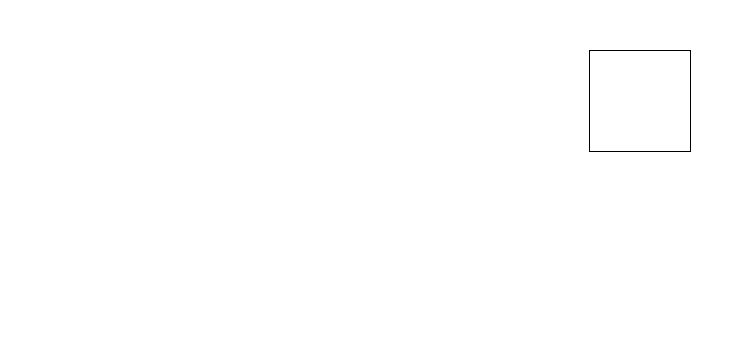
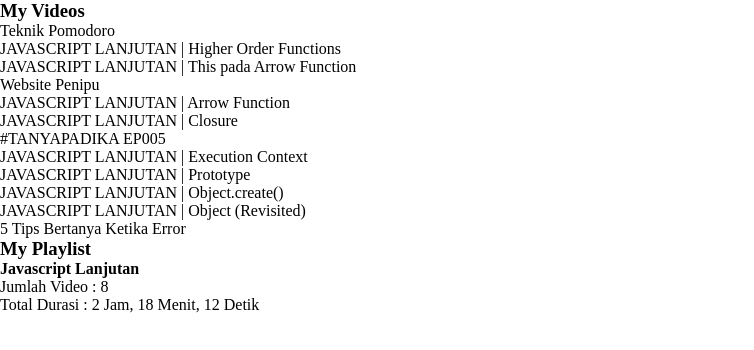
Before and after one commit to leolabs-id/belajar-javascript-lanjutan, a plain HTML site: page index.html in a window 1280 px wide. Shown: the whole page, without its empty margins (0-754 px from the left). Drawn offline with Linux system fonts and the light colour scheme.

Commit message:
Array.prototype.filter

```diff
--- a/index.html
+++ b/index.html
@@ -8,7 +8,32 @@
 </head>
 <body>
 
-    <div class="box"></div>
+    <!-- <div class="box"></div> -->
+    <h3>My Videos</h3>
+    <ul>
+        <li data-duration="15:27">Teknik Pomodoro</li>
+        <li data-duration="11:18">JAVASCRIPT LANJUTAN | Higher Order Functions</li>
+        <li data-duration="21:40">JAVASCRIPT LANJUTAN | This pada Arrow Function</li>
+        <li data-duration="19:38">Website Penipu</li>
+        <li data-duration="12:10">JAVASCRIPT LANJUTAN | Arrow Function</li>
+        <li data-duration="20:43">JAVASCRIPT LANJUTAN | Closure</li>
+        <li data-duration="14:30">#TANYAPADIKA EP005</li>
+        <li data-duration="26:38">JAVASCRIPT LANJUTAN | Execution Context</li>
+        <li data-duration="17:33">JAVASCRIPT LANJUTAN | Prototype</li>
+        <li data-duration="10:39">JAVASCRIPT LANJUTAN | Object.create()</li>
+        <li data-duration="17:31">JAVASCRIPT LANJUTAN | Object (Revisited)</li>
+        <li data-duration="14:25">5 Tips Bertanya Ketika Error</li>
+    </ul>
+
+    <h3>My Playlist</h3>
+    <ol>
+        <li>
+        <h4>Javascript Lanjutan</h4>
+        <p>Jumlah Video : <span class="jumlah-video"></span></p>
+        <p>Total Durasi : <span class="total-durasi"></span></p>
+        </li>
+    </ol>
+
 
     <script src="script.js"></script>
 </body>
--- a/script.js
+++ b/script.js
@@ -187,17 +187,125 @@
 
 
 
-const box = document.querySelector('.box');
-box.addEventListener('click', function () {
-    let satu = 'size';
-    let dua = 'caption';
+// const box = document.querySelector('.box');
+// box.addEventListener('click', function () {
+//     let satu = 'size';
+//     let dua = 'caption';
 
-    if (this.classList.contains(satu)) {
-        [satu, dua] = [dua, satu];
-    }
+//     if (this.classList.contains(satu)) {
+//         [satu, dua] = [dua, satu];
+//     }
 
-    this.classList.toggle(satu);
-    setTimeout(() => {
-        this.classList.toggle(dua);
-    }, 600);
+//     this.classList.toggle(satu);
+//     setTimeout(() => {
+//         this.classList.toggle(dua);
+//     }, 600);
+// });
+
+
+
+//array.prototype.filter
+// const angka = [3, 5, 8, 11, -1, -4, 0, -3, 2, 1, 6, 10, 9, 4, 7];
+
+// //mencari angka >= 5
+// // //for
+// // const newAngka = [];
+// // for (let i = 0; i < angka.length; i++) {
+// //     if (angka[i] >= 5) {
+// //         newAngka.push(angka[i]);
+// //     }
+// // }
+// // console.log(newAngka);
+
+// const newAngka = angka.filter(angka => angka >= 5);
+// console.log("Ini adalah angka >= 5",newAngka);
+
+// //map
+// //kalikan semua angka dengan 2
+// const kalikanDua = angka.map(a => a * 2);
+// console.log("Ini adalah angka * 2",kalikanDua);
+
+// //reduce
+// //jumlahkan semua angka
+// const jumlah = angka.reduce((accumulator, currentValue) => accumulator + currentValue, 0); //0 adalah angka awal
+// console.log("ini adalah jumlah semua angka",jumlah);
+
+// //find
+// //cari angka pertama yang bernilai 5
+// const find = angka.find(angka => angka === 5);
+// console.log("Ini adalah angka pertama yang bernilai 5",find);
+
+// //findIndex
+// //cari index angka pertama yang bernilai 5
+// const findIndex = angka.findIndex(angka => angka === 5);
+// console.log("Ini adalah index angka pertama yang bernilai 5",findIndex);
+
+// //some
+// //cek apakah ada angka yang bernilai 5
+// const some = angka.some(angka => angka === 5);
+// console.log("Apakah ada angka yang bernilai 5?",some);
+
+// //every
+// //cek apakah semua angka bernilai 5
+// const every = angka.every(angka => angka === 5);
+// console.log("Apakah semua angka bernilai 5?",every);
+
+// //sort
+// //urutkan angka
+// const sort = angka.sort((a, b) => a - b);
+// console.log("Ini adalah angka yang sudah diurutkan",sort);
+
+// //reverse
+// //balikkan angka
+// const reverse = angka.reverse();
+// console.log("Ini adalah angka yang sudah dibalik",reverse);
+
+// //slice
+// //slicing angka dari index 2 sampai 5
+// const slice = angka.slice(2, 5);
+// console.log("Ini adalah angka yang sudah dislice",slice);
+
+// //slicing angka dari index 2 sampai akhir
+// const slice2 = angka.slice(2);
+// console.log("Ini adalah angka yang sudah dislice",slice2);
+
+// //method chaining
+// //cari angka > 5, kalikan dengan 2, jumlahkan
+// const hasil = angka
+//     .filter(a => a > 5)
+//     .map(a => a * 2)
+//     .reduce((acc, cur) => acc + cur, 0);
+// console.log("Ini adalah angka > 5, kalikan dengan 2, jumlahkan",hasil);
+
+
+
+
+//Ambil semua elemen video
+const videos = Array.from(document.querySelectorAll('[data-duration]'));
+console.log(videos);
+
+//pilih hanya yang  'JAVASCRIPT LANJUTAN'
+const jsLanjut = videos.filter(video => video.textContent.includes('JAVASCRIPT LANJUTAN'))
+//ambil durasi masing-masing video
+    .map(video => video.dataset.duration)
+//ubah durasi menjadi float, ubah menit menjadi detik
+    .map(waktu => {
+    //10:30 => [10, 30] split
+    const parts = waktu.split(':').map(part => parseFloat(part));
+    return (parts[0] * 60) + parts[1];
 });
+
+//jumlahkan semua durasi detik (reduce)
+const totalDetik = jsLanjut.reduce((acc, cur) => acc + cur, 0);
+//ubah formatnya jadi jam menit detik
+const jam = Math.floor(totalDetik / 3600);
+const menit = Math.floor((totalDetik - (jam * 3600)) / 60);
+const detik = totalDetik - (jam * 3600) - (menit * 60);
+//simpan di DOM
+const total = document.querySelector('.total-durasi');
+total.textContent = `${jam} Jam, ${menit} Menit, ${detik} Detik`;
+
+//jumlahkan jumlah video
+const jumlahVideo = videos.filter(video => video.textContent.includes('JAVASCRIPT LANJUTAN')).length;
+const jumlahVideoElement = document.querySelector('.jumlah-video');
+jumlahVideoElement.textContent = jumlahVideo;
```
